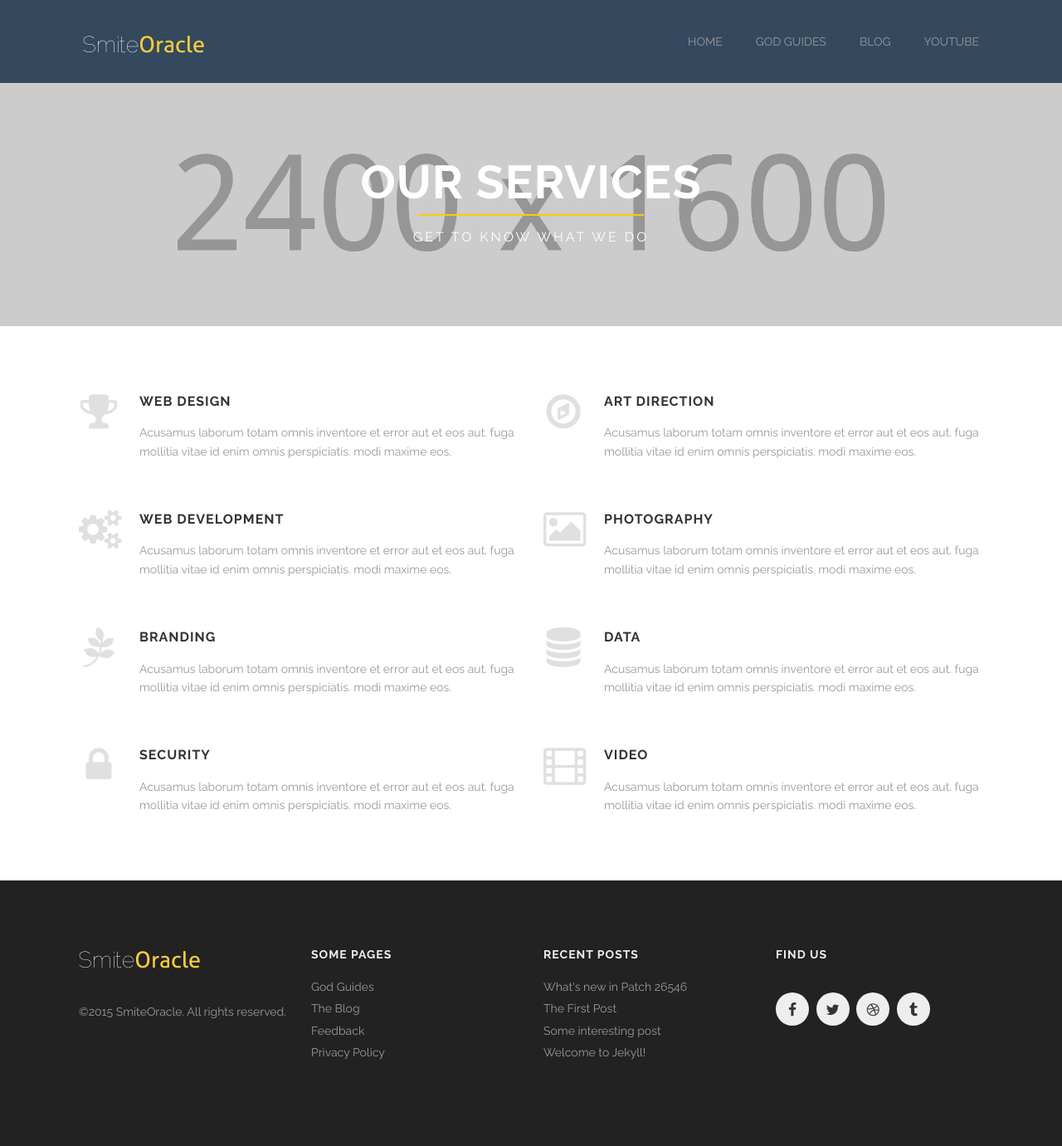
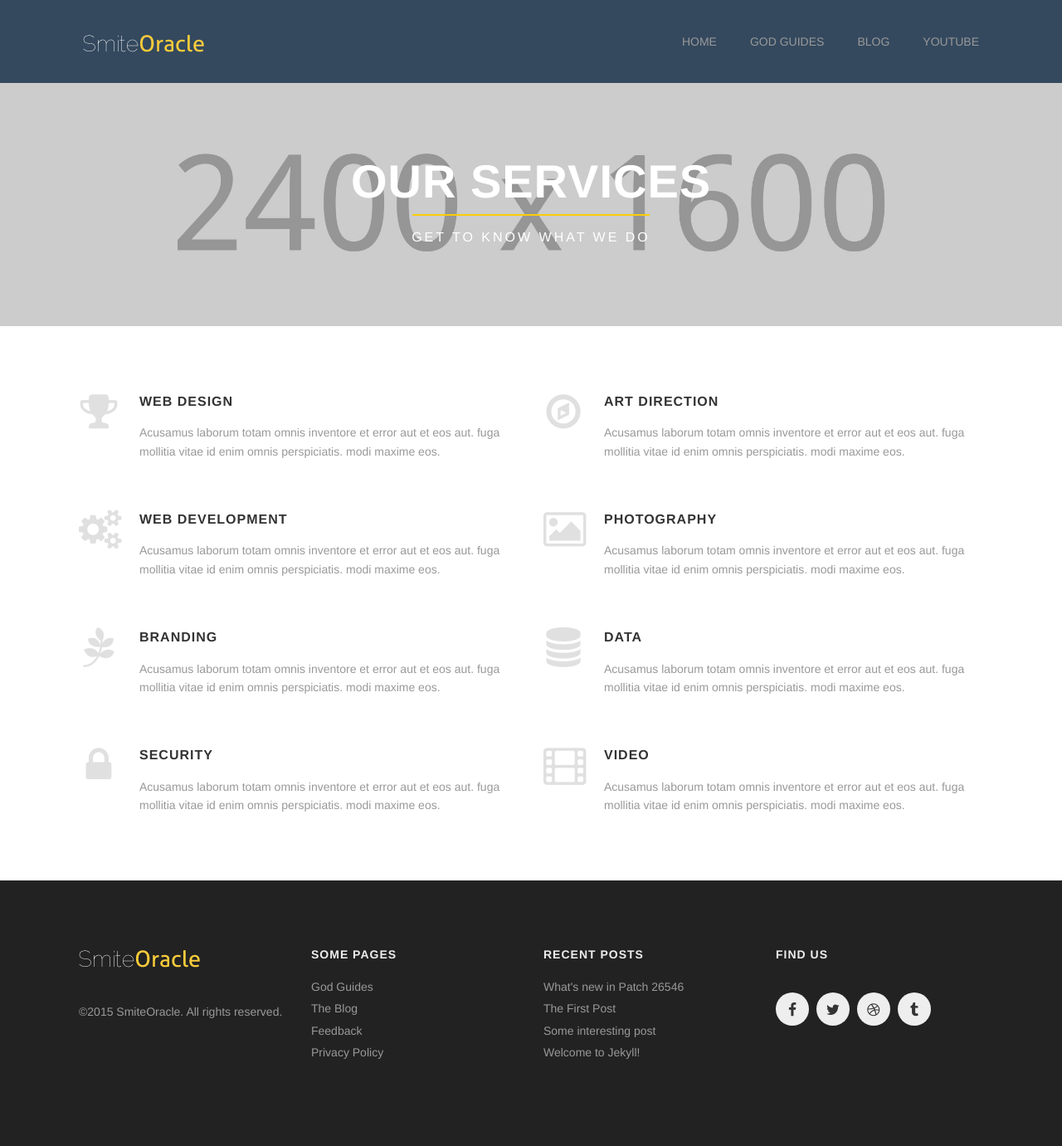
Before and after one commit to etims1/etims1.github.io, a Jekyll site: the page built from services.html, in a window 1280 px wide. Shown: the whole page at 83% size. Built offline with Jekyll 4.4.1, drawn with Linux system fonts in a browser that asks for light colours.

Commit message:
Removed raleway font

```diff
--- a/_includes/head.html
+++ b/_includes/head.html
@@ -29,7 +29,6 @@
         });
     })(Tc.$);
   </script>
-  <link href="http://fonts.googleapis.com/css?family=Raleway:400,700,300" media="screen" rel="stylesheet" type="text/css" />
   <script src="{{ "/javascripts/masonry.pkgd.js" | prepend: site.baseurl }}" type="text/javascript"></script>
   <script src="{{ "/javascripts/imagesloaded.pkgd.min.js" | prepend: site.baseurl }}" type="text/javascript"></script>
   <script src="{{ "/javascripts/slick.min.js" | prepend: site.baseurl }}" type="text/javascript"></script>
```
